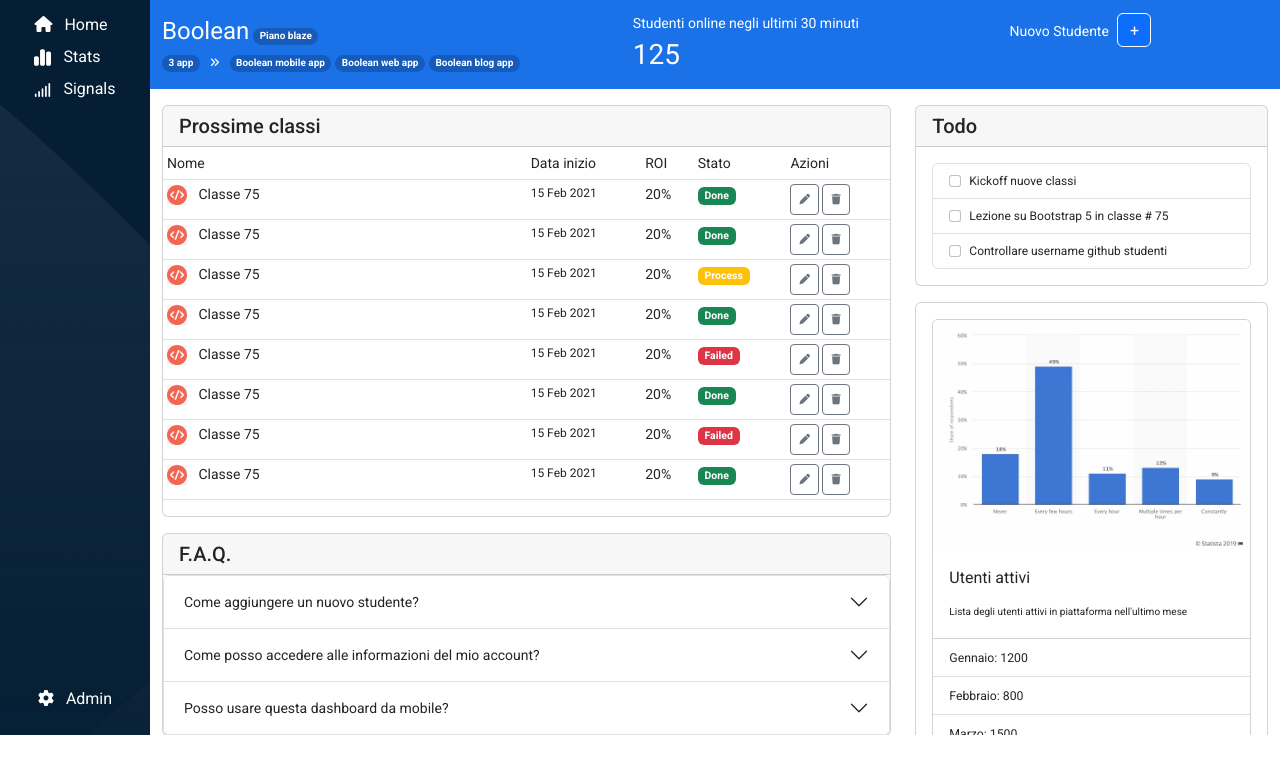
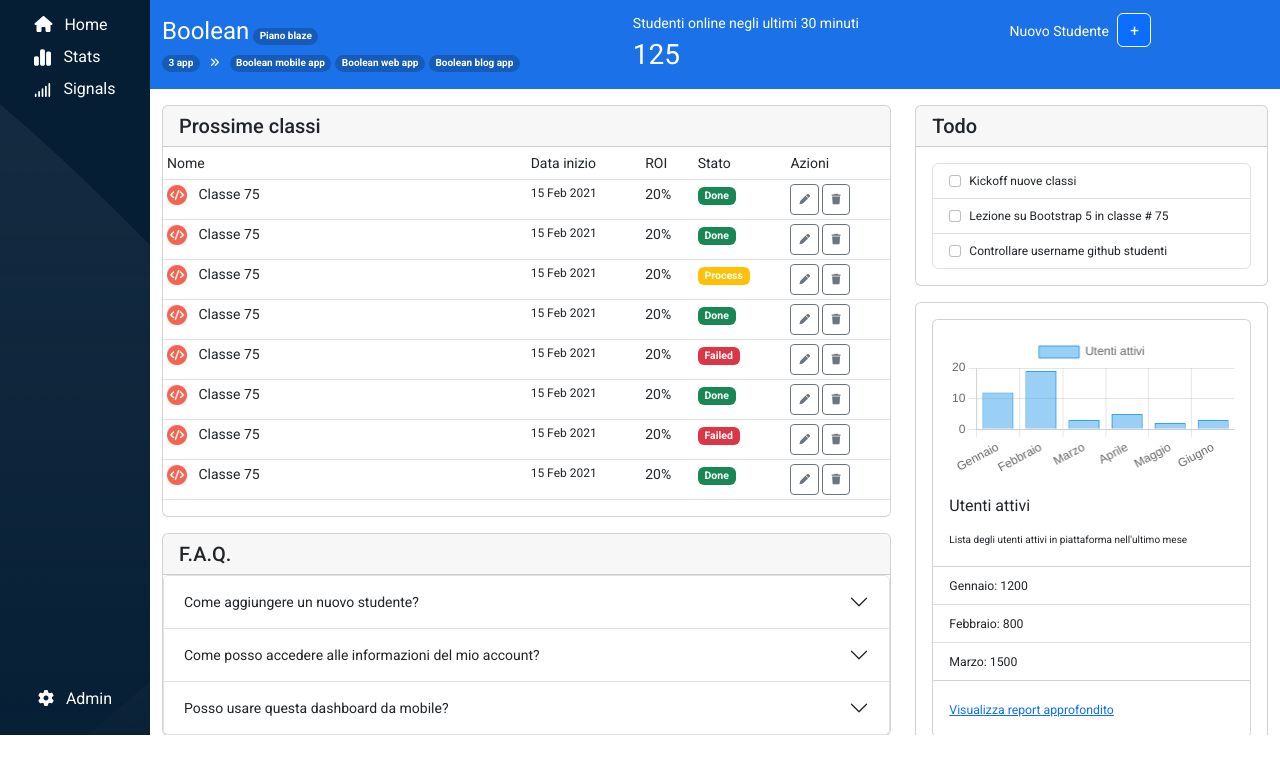
Before and after one commit to FabrizioFavia/html-css-bootstrap-dashboard, a plain HTML site: page index.html in a window 1280 px wide. Shown: the part 65-835 px from the top of the page. Before the commit the page ends 800 px from the top, so only its background shows below. Drawn offline with nearby package versions, Linux system fonts and the light colour scheme.

Commit message:
feat(main): added chart with chart.js

```diff
--- a/css/style.css
+++ b/css/style.css
@@ -167,7 +167,11 @@
     }
 
     #online > p{
-        padding-top: 0;
+        padding-top: 0!important;
+    }
+
+    #pianoBlaze > .row > .col-12:first-child{
+        padding-top: 1em!important;
     }
 
     .customOff{
--- a/index.html
+++ b/index.html
@@ -2,6 +2,7 @@
 <html lang="en">
 
 <head>
+    <script src="https://cdn.jsdelivr.net/npm/chart.js"></script>
     <link rel="preconnect" href="https://fonts.googleapis.com">
     <link rel="preconnect" href="https://fonts.gstatic.com" crossorigin>
     <link
@@ -384,9 +385,9 @@
                         <!-- CARD STATS -->
                         <div class="card w-100 my-3 p-3">
                             <div class="card w-100">
-                                <img src="./img/stats.jpeg" class="card-img-top" alt="Stats">
+
                                 <div class="card-body">
-
+                                    <canvas class="mb-3" id="myChart"></canvas>
                                     <p class="card-title">Utenti attivi</p>
                                     <small class="my-fs10">Lista degli utenti attivi in piattaforma nell'ultimo
                                         mese</small>
@@ -481,7 +482,7 @@
                                 </div>
                                 <div class="col-12"></div>
                                 <div class="col-12">
-                                    <button type="button" class="btn btn-primary">Salva</button>
+                                    <button type="submit" class="btn btn-primary">Salva</button>
                                     <button type="button" class="btn btn-warning">Svuota</button>
                                 </div>
                             </div>
@@ -490,8 +491,36 @@
                 </div>
             </div>
         </div>
+    </div>
+    <div>
+        <canvas id="myChart"></canvas>
+      </div>
 
-    </div>
+      <script src="https://cdn.jsdelivr.net/npm/chart.js"></script>
+
+      <script>
+        const ctx = document.getElementById('myChart');
+
+        new Chart(ctx, {
+          type: 'bar',
+          data: {
+            labels: ['Gennaio', 'Febbraio', 'Marzo', 'Aprile', 'Maggio', 'Giugno'],
+            datasets: [{
+              label: 'Utenti attivi',
+              data: [12, 19, 3, 5, 2, 3],
+              borderWidth: 1
+            }]
+          },
+          options: {
+            scales: {
+              y: {
+                beginAtZero: true
+              }
+            }
+          }
+        });
+      </script>
 </body>
 
+
 </html>
```
